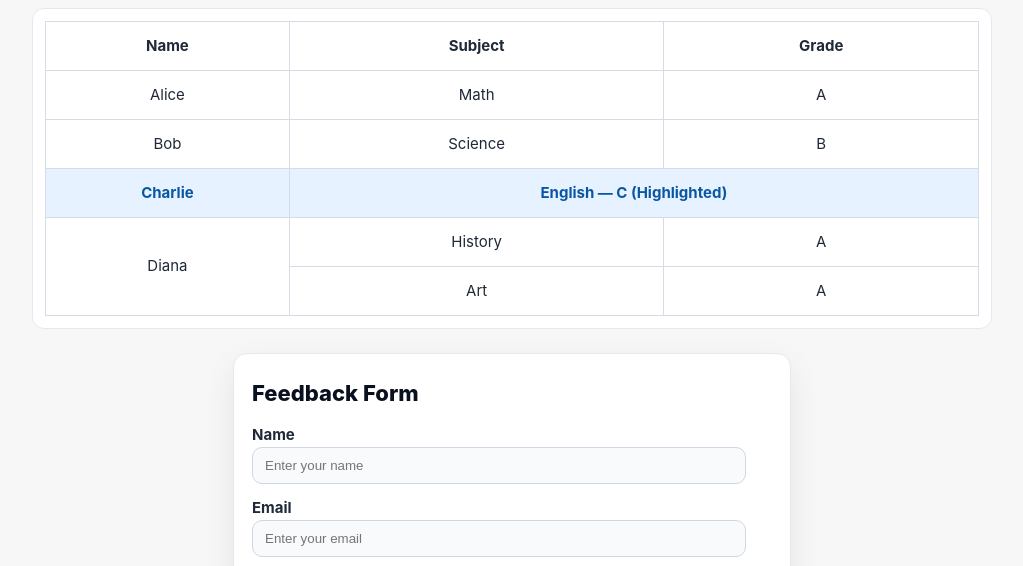
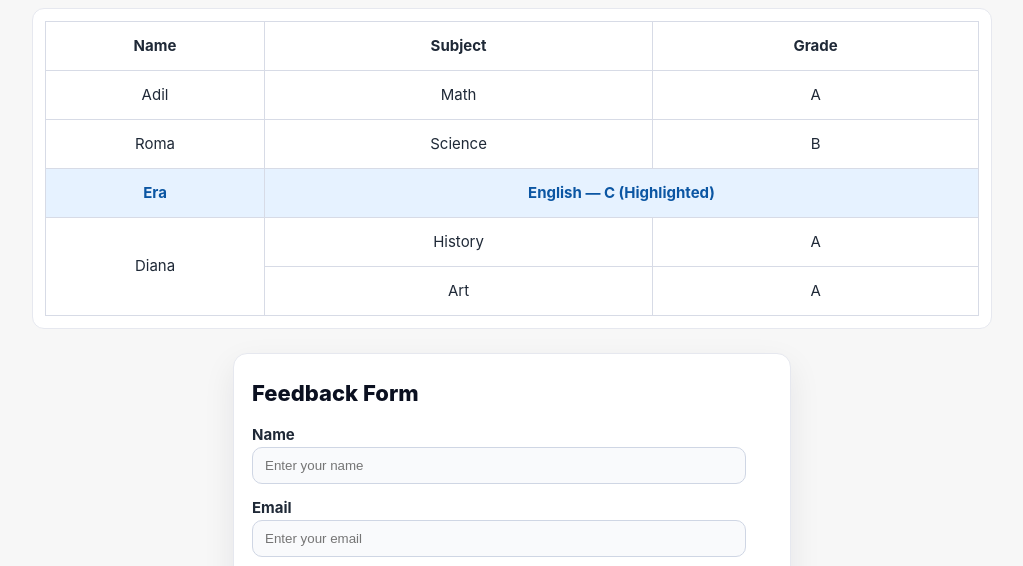
Before and after one commit to adilzhankad/web_technology_assignment_endka, a plain HTML site: page task3.html in a window 1280 px wide. Shown: the part 197-763 px from the top of the page, without its empty margins (128-1151 px from the left). Drawn offline with Linux system fonts and the light colour scheme.

Commit message:
assignment2

```diff
--- a/task3.html
+++ b/task3.html
@@ -34,18 +34,18 @@
         </thead>
         <tbody>
           <tr>
-            <td>Alice</td>
+            <td>Adil</td>
             <td>Math</td>
             <td>A</td>
           </tr>
           <tr>
-            <td>Bob</td>
+            <td>Roma</td>
             <td>Science</td>
             <td>B</td>
           </tr>
 
           <tr class="highlight-row">
-            <td>Charlie</td>
+            <td>Era</td>
             <td colspan="2">English — C (Highlighted)</td>
           </tr>
 
```
